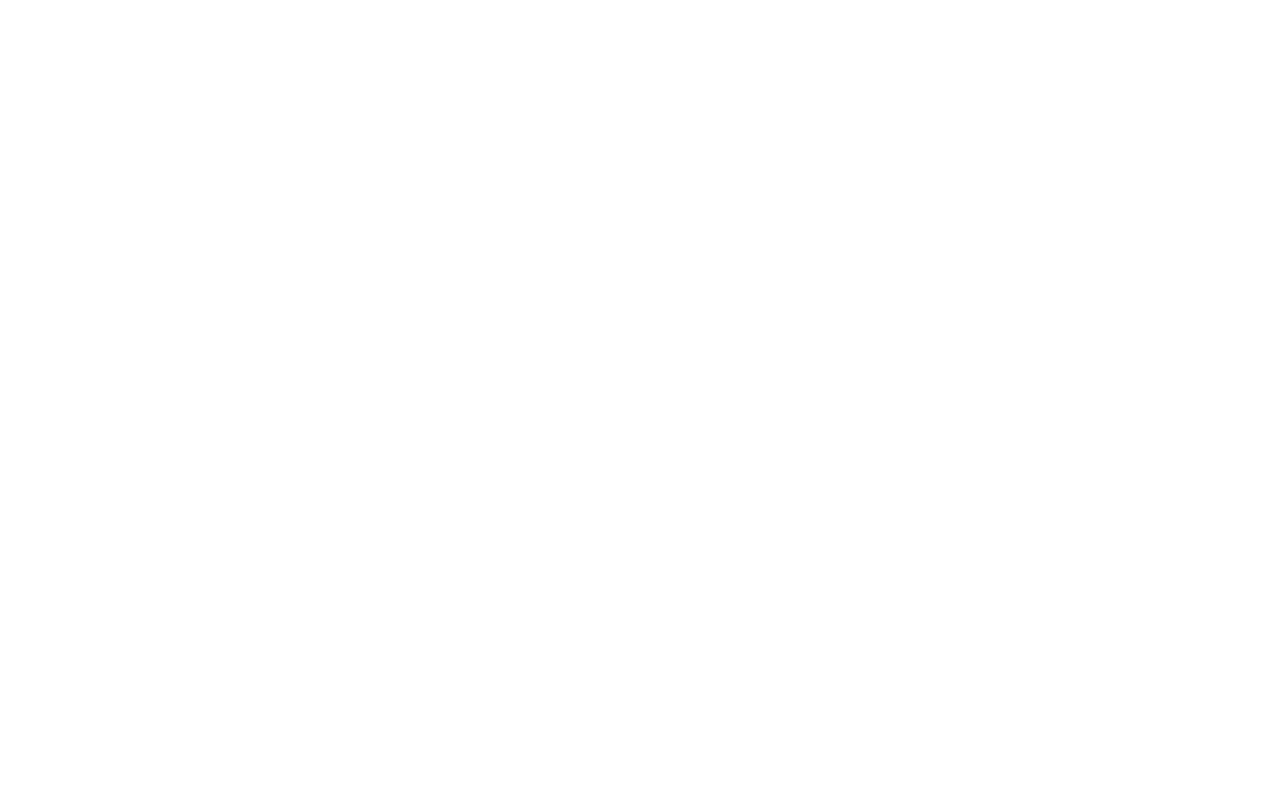
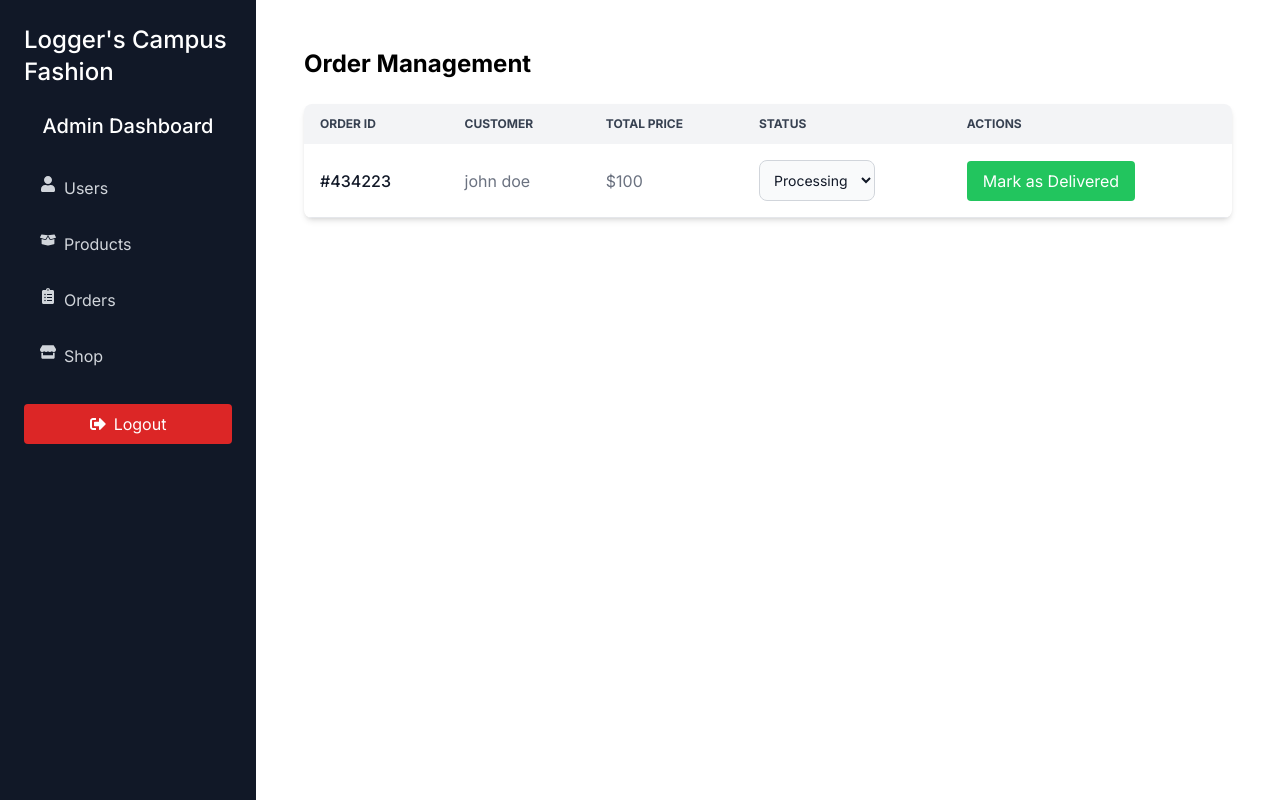
Before and after one commit to nafiz79/Campus-e-commerce, a React (Vite) app in the folder frontend/: page /admin/orders in a window 1280 px wide. Before the commit this address had no page. Built offline with nearby package versions, Linux system fonts and the light colour scheme.

Commit message:
order management page added

```diff
--- a/frontend/src/App.jsx
+++ b/frontend/src/App.jsx
@@ -2,6 +2,7 @@
 import { Toaster } from "sonner";
 import AdminLayout from "./components/Admin/AdminLayout";
 import { EditProductPage } from "./components/Admin/EditProductPage";
+import OrderManagement from "./components/Admin/OrderManagement";
 import ProductManagement from "./components/Admin/ProductManagement";
 import UserManagement from "./components/Admin/UserManagement";
 import Checkout from "./components/Cart/Checkout";
@@ -43,6 +44,7 @@
           <Route path="users" element={<UserManagement />} />
           <Route path="products" element={<ProductManagement />} />
           <Route path="products/:id/edit" element={<EditProductPage />} />
+          <Route path="orders" element={<OrderManagement />} />
         </Route>
       </Routes>
     </BrowserRouter>
--- /dev/null
+++ b/frontend/src/components/Admin/OrderManagement.jsx
@@ -0,0 +1,83 @@
+import React from "react";
+
+const OrderManagement = () => {
+  const orders = [
+    {
+      _id: 434223,
+      user: {
+        name: "john doe",
+      },
+      totalPrice: 100,
+      status: "Processing",
+    },
+  ];
+  const handleStatusChange = (orderId, status) => {
+    console.log({ id: orderId, status });
+  };
+
+  return (
+    <div className="max-w-7xl mx-auto p-6">
+      <h2 className="text-2xl font-bold mb-6">Order Management</h2>
+      <div className="overflow-x-auto shadow-md sm:rounded-lg">
+        <table className="min-w-full text-left text-gray-500">
+          <thead className="bg-gray-100 text-xs uppercase text-gray-700">
+            <tr>
+              <th className="py-3 px-4">Order ID</th>
+              <th className="py-3 px-4">Customer</th>
+              <th className="py-3 px-4">Total Price</th>
+              <th className="py-3 px-4">Status</th>
+              <th className="py-3 px-4">Actions</th>
+            </tr>
+          </thead>
+          <tbody>
+            {orders.length > 0 ? (
+              orders.map((order) => (
+                <tr
+                  key={order._id}
+                  className="border-b hover:bg-gray-50 cursor-pointer"
+                >
+                  <td className="py-4 px-4 font-medium text-gray-900 whitespace-nowrap">
+                    #{order._id}
+                  </td>
+                  <td className="p-4">{order.user.name}</td>
+                  <td className="p-4">${order.totalPrice}</td>
+                  <td className="p-4">
+                    <select
+                      value={order.status}
+                      onChange={(e) =>
+                        handleStatusChange(order._id, e.target.value)
+                      }
+                      className="bg-gray-50 border border-gray-300 text-gray-900 text-sm rounded-lg
+                     focus:ring-blue-500 focus:border-blue-500 block p-2.5"
+                    >
+                      <option value="Processing">Processing</option>
+                      <option value="Shippid">Shipped</option>
+                      <option value="Delivered">Delivered</option>
+                      <option value="Cancelled">Cancelled</option>
+                    </select>
+                  </td>
+                  <td className="p-4">
+                    <button
+                      onClick={() => handleStatusChange(order._id, "Delivered")}
+                      className="bg-green-500 text-white px-4 py-2 rounded hover:bg-green-600 "
+                    >
+                      Mark as Delivered
+                    </button>
+                  </td>
+                </tr>
+              ))
+            ) : (
+              <tr>
+                <td colSpan={5} className="p-4 text-center text-gray-500">
+                  No Orders found.
+                </td>
+              </tr>
+            )}
+          </tbody>
+        </table>
+      </div>
+    </div>
+  );
+};
+
+export default OrderManagement;
```
